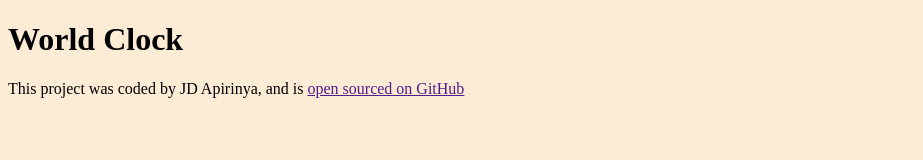
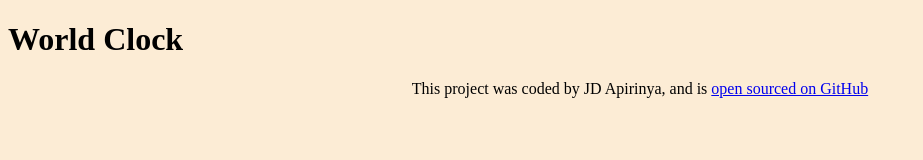
Before and after one commit to JDASL/world_clock_project, a plain HTML site: page index.html in a window 1280 px wide. Shown: the whole page, without its empty margins (0-923 px from the left). Drawn offline with nearby package versions, Linux system fonts and the light colour scheme.

Commit message:
added netlify link and footer

```diff
--- a/css/style.css
+++ b/css/style.css
@@ -1,3 +1,6 @@
 body {
   background-color: rgb(252, 236, 213);
 }
+footer {
+  text-align: center;
+}
--- a/index.html
+++ b/index.html
@@ -13,7 +13,9 @@
     <h1>World Clock</h1>
     <footer>
       This project was coded by JD Apirinya, and is
-      <a href="" target="_blank">open sourced on GitHub</a>
+      <a href="https://world-clock-project-by-jd.netlify.app/" target="_blank"
+        >open sourced on GitHub</a
+      >
     </footer>
     <script src="javascript/index.js"></script>
   </body>
```
